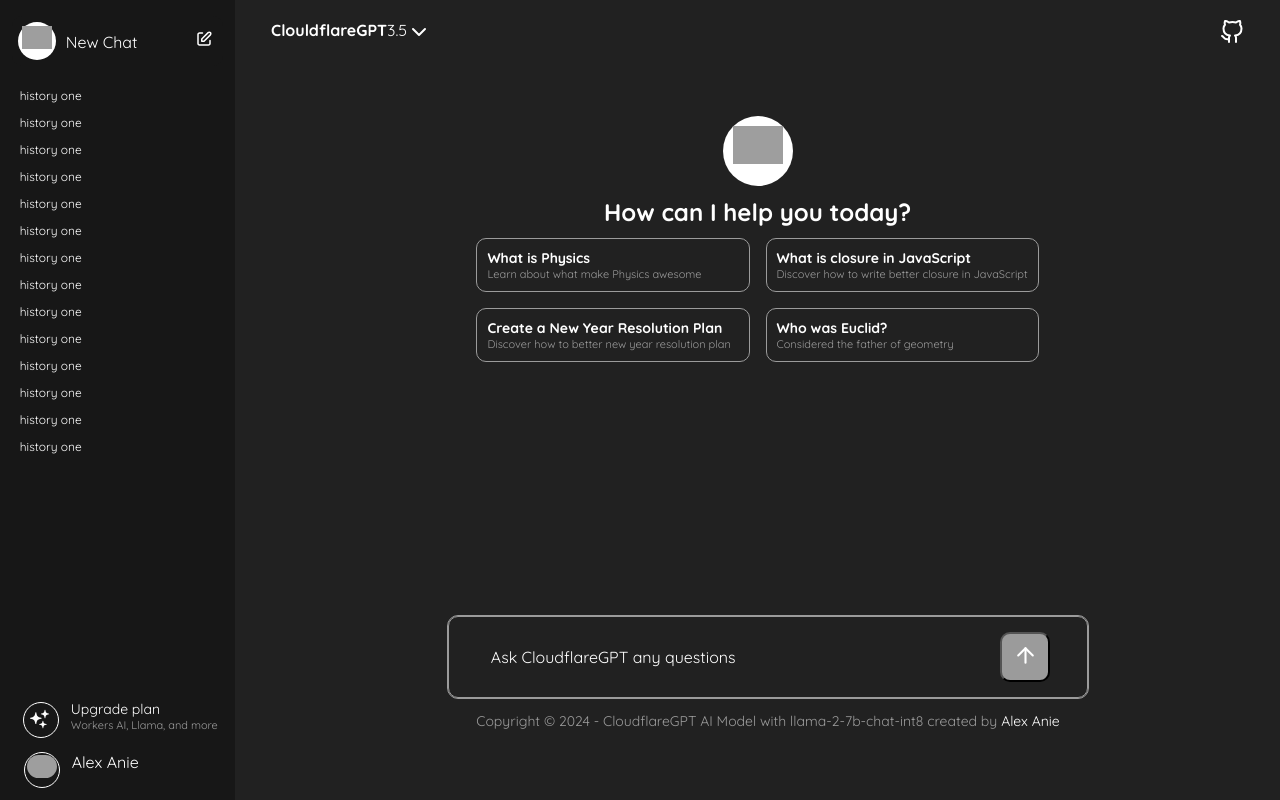
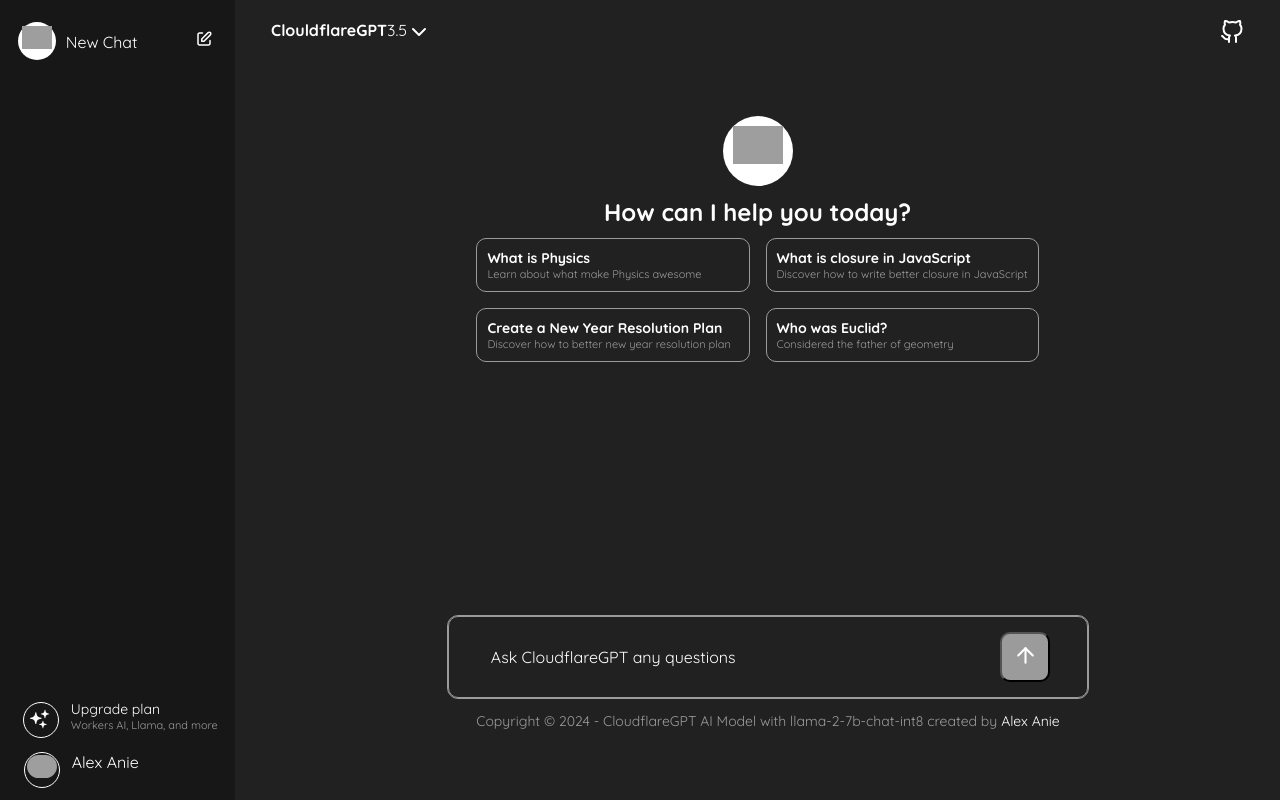
Before and after one commit to alex-anie/ai-chat-app, a website: page src/index.html in a window 1280 px wide. Drawn offline with Linux system fonts and the light colour scheme; grey boxes are pictures that could not be loaded.

Commit message:
JavaScript section completed

```diff
--- a/src/index.html
+++ b/src/index.html
@@ -501,6 +501,29 @@
   line-height: 30px;
 }
 
+/* Rotate Button */
+@keyframes rotate {
+  0% {
+    transform: rotate(0deg);
+    border-radius: 10px;
+    opacity: 1;
+    border: 2px solid initial;
+    box-shadow: inset 2px 2px 2px 2px orange;
+  }
+  100% {
+    transform: rotate(360deg);
+    border-radius: 100px;
+    opacity: 0;
+    border: 2px solid orange;
+    box-shadow: inset 2px 2px 2px 2px white;
+
+  }
+}
+
+.rotating{
+  animation: rotate 1s infinite linear;
+}
+
     </style>
   </head>
   <body>
@@ -529,32 +552,7 @@
             <!-- History -->
             <div class="history cus-scrollbar">
               <ul>
-                <li>history one</li>
-                <li>history one</li>
-                <li>history one</li>
-                <li>history one</li>
-                <li>history one</li>
-                <li>history one</li>
-                <li>history one</li>
-                <li>history one</li>
-                <li>history one</li>
-                <li>history one</li>
-                <li>history one</li>
-                <li>history one</li>
-                <li>history one</li>
-                <li>history one</li>
-                <li>history one</li>
-                <li>history one</li>
-                <li>history one</li>
-                <li>history one</li>
-                <li>history one</li>
-                <li>history one</li>
-                <li>history one</li>
-                <li>history one</li>
-                <li>history one</li>
-                <li>history one</li>
-                <li>history one</li>
-                <li>history one</li>
+
               </ul>
             </div>
 
@@ -720,17 +718,19 @@
       const h1Els = document.querySelectorAll(".sample-text-container");
       const responseEl = document.querySelector("#response");
       const inputData = document.querySelector("#inputData");
-      const historyList = document.querySelector('.history ul')
+      const historyList = document.querySelector('.history ul');
+      // const historyLi = document.querySelector('.history ul');
+      const submitBtn = document.querySelector('button[type="submit"]');
 
-      // console.log(submit)
+      console.log(submitBtn)
 
       const returnResponse = async (formEvent) => {
         formEvent.preventDefault()
 
+        submitBtn.classList.add('rotating');
+
         responseEl.innerHTML = '';
         responseEl.classList.add('response', 'cus-scrollbar');
-
-        // responseEl.className = 'response';
 
         const url = `/stream?query=${formEvent.target.query.value}`
         const source = new EventSource(url)
@@ -739,22 +739,25 @@
           if (event.data === "[DONE]") {
             source.close()
             formEvent.target.query.value = ""
+
+            // Stop rotating the submit button when the promise is resolved
+            submitBtn.classList.remove('rotating');
             return
           }
-
-          // my code
-          const li = document.createElement('li');
-            const inputData = document.querySelector('#inputData')
-            li.textContent = inputData.value;
-            historyList.appendChild(li);
-            console.log(li)
-            console.log(inputData.value)
-
-          // end
 
           const data = JSON.parse(event.data)
           document.querySelector("div#response").innerHTML += data.response
         }
+
+        const li = document.createElement('li');
+        li.textContent = inputData.value;
+        historyList.appendChild(li); // Element is not append here
+
+        li.addEventListener('click', (e)=>{
+            inputData.value = e.currentTarget.textContent;
+        })
+
+        console.log('two',li);
       }
 
       formEl.addEventListener("submit", returnResponse);
@@ -765,6 +768,7 @@
           inputData.value = headingContent;
         })
       })
+
     </script>
   </body>
 </html>
```
